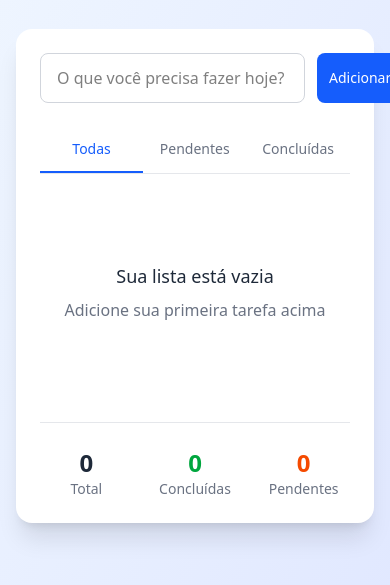
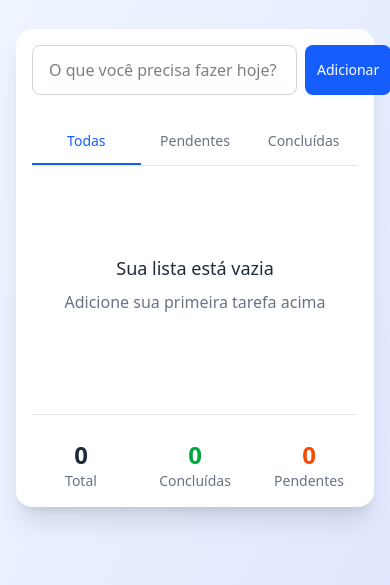
Before and after one commit to watusalen/todo-codec, a website: page index.html in a window 390 px wide. Shown: the part 107-692 px from the top of the page. Drawn offline with Linux system fonts and the light colour scheme.

Commit message:
Responsividade para dispositivos com as menores telas disponíveis

```diff
--- a/index.html
+++ b/index.html
@@ -11,15 +11,15 @@
 </head>
 
 <body class="bg-gradient-to-br from-blue-50 to-indigo-100 min-h-screen">
-    <div class="container mx-auto px-4 py-8 max-w-2xl">
+    <div class="container mx-auto px-4 sm:px-6 py-8 max-w-2xl">
         <div class="text-center mb-8">
             <h1 class="text-4xl font-bold text-gray-800 mb-2">Lista de Afazeres</h1>
             <p class="text-gray-600">Organize suas ideias, conquiste seus objetivos</p>
         </div>
 
-        <div class="bg-white rounded-2xl shadow-xl p-6">
+        <div class="bg-white rounded-2xl shadow-xl p-4 sm:p-6">
             <div class="mb-6">
-                <div class="flex gap-3">
+                <div class="flex gap-2 sm:gap-3">
                     <input type="text" id="taskInput" data-testid="task-input"
                         placeholder="O que você precisa fazer hoje?"
                         class="flex-1 px-4 py-3 border border-gray-300 rounded-lg focus:outline-none focus:ring-2 focus:ring-blue-500 focus:border-transparent transition-all duration-200">
```
